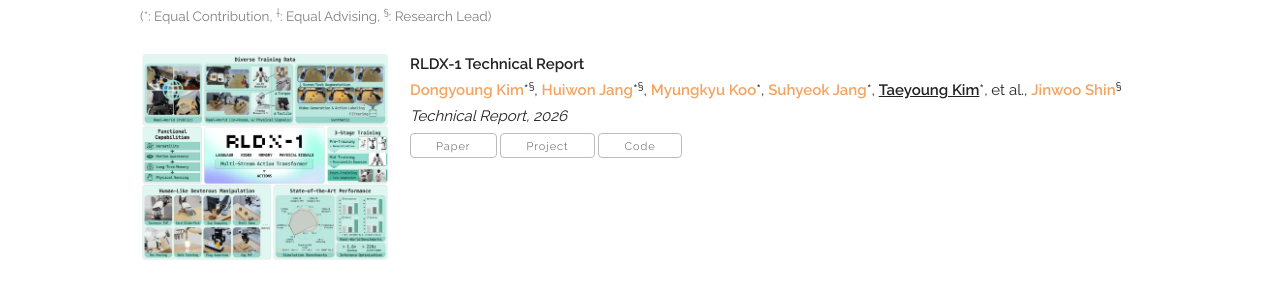
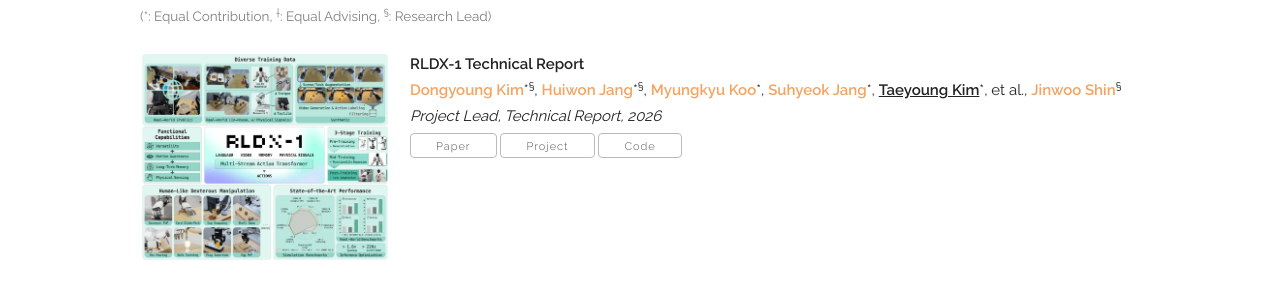
Before and after one commit to ismty0805/ismty0805.github.io, a Jekyll site: the page built from index.html, in a window 1280 px wide and 900 px high, scrolled down 657 px. Shown: the part 153-441 px from the top of the window. Built offline with Jekyll 4.4.1, drawn with Linux system fonts in a browser that asks for light colours; some web fonts are replaced.

Commit message:
Add 'Project Lead' before venue for RLDX-1
Co-Authored-By: Claude Opus 4.8 <noreply@anthropic.com>

```diff
--- a/_data/publications.yaml
+++ b/_data/publications.yaml
@@ -2,7 +2,7 @@ papers:
   - title: "RLDX-1 Technical Report"
     image: "/assets/publications/rldx_1/overview.png"
     authors: "<a href='https://kingdy2002.github.io/'>Dongyoung Kim</a>*<sup>&#167;</sup>, <a>Huiwon Jang</a>*<sup>&#167;</sup>, <a href='https://myungkyukoo.github.io'>Myungkyu Koo</a>*, <a href='https://suhyeok-jang.github.io'>Suhyeok Jang</a>*, <b><u>Taeyoung Kim</u></b>*, et al., <a href='https://alinlab.kaist.ac.kr/shin.html'>Jinwoo Shin</a><sup>&#167;</sup>"
-    venue: "Technical Report, 2026"
+    venue: "Project Lead, Technical Report, 2026"
     paper_pdf: "https://arxiv.org/abs/2605.03269"
     project_page: "https://rlwrld.ai/ko/rldx-1"
     code: "https://github.com/RLWRLD/RLDX-1"
```
